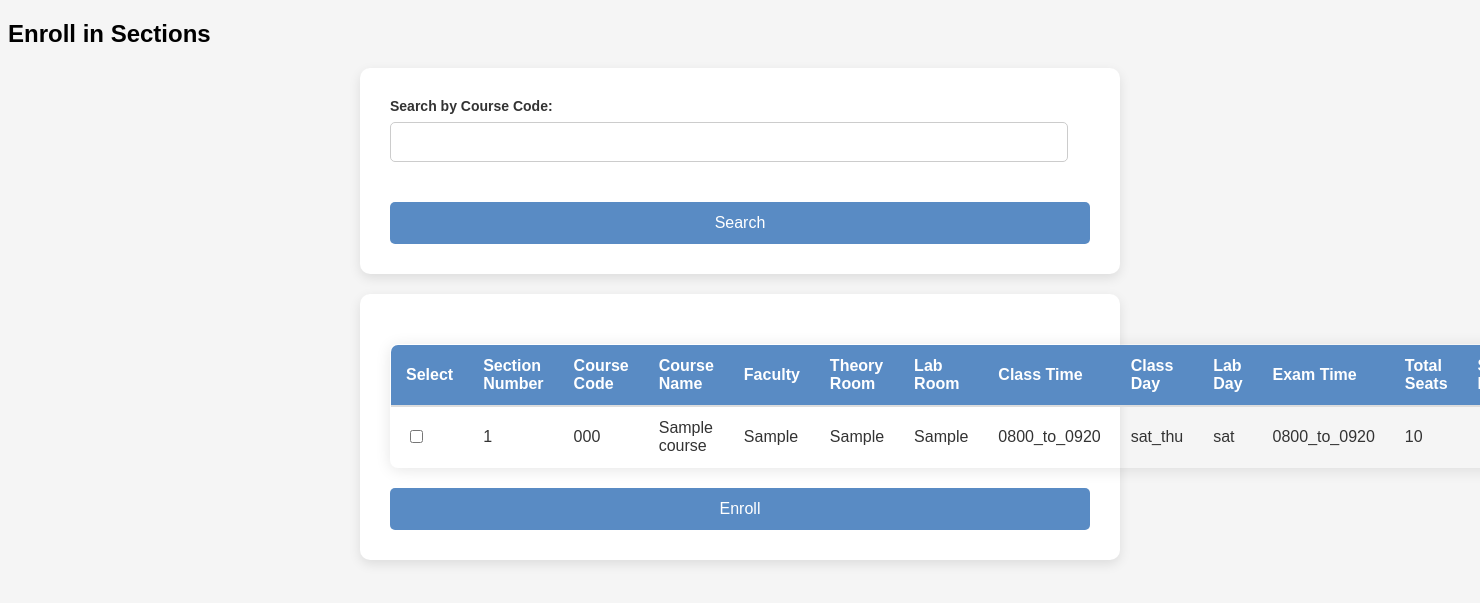
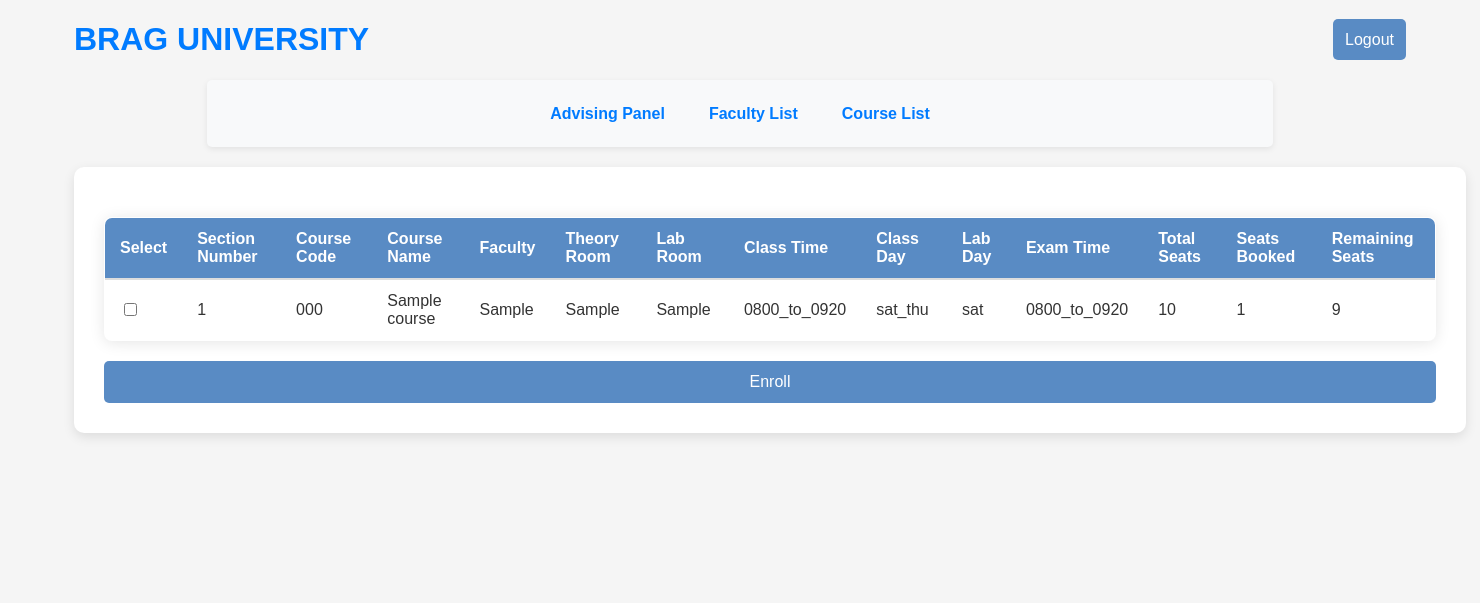
Before and after one commit to treyan07/BRAGUNI, a Django app: page /enroll-section/ in a window 1480 px wide; the page is wider, and only the part inside the window is pictured. Shown: the top 603 px of that part. Run offline with Django 5.2, Linux system fonts and the light colour scheme; a user stored in the database is signed in; tables that the repository leaves empty hold one stand-in row (values such as "Sample post").

Commit message:
modified:   advising/panel/__pycache__/views.cpython-312.pyc 	modified:   advising/panel/views.py 	modified:   advising/static/styles/forms.css 	modified:   advising/static/styles/main.css 	modified:   advising/static/styles/navbar.css 	modified:   advising/templates/all_courses.html 	modified:   advising/templates/all_sections.html 	modified:   advising/templates/create_faculty.html 	modified:   advising/templates/delete_course.html 	modified:   advising/templates/delete_faculty.html 	modified:   advising/templates/delete_section.html 	modified:   advising/templates/delete_student.html 	modified:   advising/templates/edit_course.html 	modified:   advising/templates/edit_faculty.html 	modified:   advising/templates/edit_section.html 	modified:   advising/templates/edit_student.html 	modified:   advising/templates/enroll_section.html 	modified:   advising/templates/login.html 	modified:   advising/templates/main.html 	modified:   advising/templates/navbar.html 	modified:   advising/templates/studentNavbar.html

```diff
--- a/advising/panel/views.py
+++ b/advising/panel/views.py
@@ -33,8 +33,32 @@ lab_days = [
 
 # Create your views here.
 
+
 def home(request):
-    return render(request, "home.html")
+    return redirect('home.html')
+
+def login_view(request):
+    if request.method == 'POST':
+        form = CustomLoginForm(request.POST)
+        if form.is_valid():
+            email = form.cleaned_data.get('email')
+            password = form.cleaned_data.get('password')
+            user = authenticate(request, email=email, password=password)
+            if user is not None:
+                login(request, user)
+                return redirect('home')
+            else:
+                form.add_error(None, 'Invalid login credentials')
+    else:
+        form = CustomLoginForm()
+
+    return render(request, 'login.html', {'form': form})
+
+@login_required
+def logout_view(request):
+    logout(request)
+    return redirect('home')
+
 
 def is_staff_user(user):
     return user.is_staff
@@ -96,6 +120,7 @@ def student_list(request):
 
     return render(request, 'all_students.html', context)
 
+@login_required
 def edit_student(request, student_id):
     with connection.cursor() as cursor:
         cursor.execute("""
@@ -137,6 +162,7 @@ def edit_student(request, student_id):
 
     return render(request, 'edit_student.html', {'form': form, 'student_id': student_id})
 
+@login_required
 def delete_student(request, student_id):
     student = get_object_or_404(Student, student_id=student_id)
 
@@ -146,6 +172,7 @@ def delete_student(request, student_id):
 
     return render(request, 'delete_student.html', {'student': student})
 
+@login_required
 def add_student(request):
     if request.method == 'POST':
         form = StudentForm(request.POST)
@@ -159,7 +186,7 @@ def add_student(request):
         form = StudentForm()
     return render(request, 'create_student.html', {'form': form})
 
-
+@login_required
 def faculty_list(request):
     department_id = request.GET.get('department')
     search_query = request.GET.get('search')
@@ -188,7 +215,6 @@ def faculty_list(request):
         cursor.execute(query, params)
         faculty_list = cursor.fetchall()
 
-    # Fetch all departments for the filter dropdown
     with connection.cursor() as cursor:
         cursor.execute("SELECT id, name FROM panel_department")
         departments = cursor.fetchall()
@@ -200,6 +226,7 @@ def faculty_list(request):
         'search_query': search_query
     })
 
+@login_required
 def edit_faculty(request, faculty_id):
     with connection.cursor() as cursor:
         cursor.execute("""
@@ -236,37 +263,31 @@ def edit_faculty(request, faculty_id):
 
             return redirect('faculty_list')
         else:
-            print(form.errors)  # Debug line to show form errors
+            print(form.errors)
     else:
         form = FacultyForm(instance=faculty_instance)
 
     return render(request, 'edit_faculty.html', {'form': form, 'faculty_id': faculty_id})
 
+@login_required
 def delete_faculty(request, faculty_id):
-    if request.method == 'POST':
+    if request.method == "POST":
         with connection.cursor() as cursor:
-            # First delete any sections that reference this faculty
             cursor.execute("""
                 DELETE FROM panel_section
                 WHERE faculty_id = %s
-            """, [faculty_id])  # Assuming faculty_id is the customuser_ptr_id
+            """, [faculty_id])
 
-            # Now delete the faculty record
             cursor.execute("""
                 DELETE FROM panel_faculty
                 WHERE customuser_ptr_id = %s
-            """, [faculty_id])
-
-            # Finally, delete the custom user record
-            cursor.execute("""
-                DELETE FROM panel_customuser
-                WHERE id = %s
             """, [faculty_id])
 
         return redirect('faculty_list')
 
     return render(request, 'delete_faculty.html', {'faculty_id': faculty_id})
 
+@login_required
 def add_faculty(request):
     if request.method == 'POST':
         form = FacultyForm(request.POST)
@@ -280,6 +301,7 @@ def add_faculty(request):
         form = FacultyForm()
     return render(request, 'create_faculty.html', {'form': form})
 
+@login_required
 def add_staff(request):
     if request.method == 'POST':
         form = StaffForm(request.POST)
@@ -293,6 +315,7 @@ def add_staff(request):
         form = StaffForm()
     return render(request, 'create_staff.html', {'form': form})
 
+@login_required
 def all_courses(request):
     search_query = request.GET.get('search', '')
     department_filter = request.GET.get('department', '')
@@ -325,6 +348,7 @@ def all_courses(request):
         'department_filter': department_filter
     })
 
+@login_required
 def edit_course(request, course_id):
     with connection.cursor() as cursor:
         cursor.execute("""
@@ -351,7 +375,6 @@ def edit_course(request, course_id):
 
         return redirect('all-courses')
 
-    # Fetch departments for the dropdown
     with connection.cursor() as cursor:
         cursor.execute("SELECT id, name FROM panel_department")
         departments = cursor.fetchall()
@@ -361,6 +384,7 @@ def edit_course(request, course_id):
         'departments': departments
     })
 
+@login_required
 def delete_course(request, course_id):
     if request.method == 'POST':
         with connection.cursor() as cursor:
@@ -370,6 +394,7 @@ def delete_course(request, course_id):
     # Optional: Render a confirmation page before deletion
     return render(request, 'delete_course.html', {'course_id': course_id})
 
+@login_required
 def AddDepartment(request):
     form = DepartmentForm()
     if request.method == 'POST':
@@ -380,6 +405,7 @@ def AddDepartment(request):
     context = {'form': form}
     return render(request, 'create_department.html', context)
 
+@login_required
 def AddCourse(request):
     form = CourseForm()
     if request.method == 'POST':
@@ -390,13 +416,13 @@ def AddCourse(request):
     context = {'form': form}
     return render(request, 'create_course.html', context)
 
+@login_required
 def all_sections(request):
     sections = []
     course_filter = request.GET.get('course_code', '')
     class_time_filter = request.GET.get('class_time', '')
     class_day_filter = request.GET.get('class_day', '')
 
-    # Fetch all sections with filtering
     with connection.cursor() as cursor:
         query = """
             SELECT s.id, s.number, d.name AS department_name, c.course_code,
@@ -432,6 +458,7 @@ def all_sections(request):
         'class_days': dict(class_days),
     })
 
+@login_required
 def edit_section(request, section_id):
     section = get_object_or_404(Section, id=section_id)  # Change based on your ID field
 
@@ -445,6 +472,7 @@ def edit_section(request, section_id):
 
     return render(request, 'edit_section.html', {'form': form, 'section': section})
 
+@login_required
 def delete_section(request, section_id):
     section = get_object_or_404(Section, id=section_id)
 
@@ -454,6 +482,7 @@ def delete_section(request, section_id):
 
     return render(request, 'delete_section.html', {'section': section})
 
+@login_required
 def AddSection(request):
     form = SectionForm()
     if request.method == 'POST':
@@ -465,27 +494,7 @@ def AddSection(request):
     return render(request, 'create_section.html', context)
 
 
-def login_view(request):
-    if request.method == 'POST':
-        form = CustomLoginForm(request.POST)
-        if form.is_valid():
-            email = form.cleaned_data.get('email')
-            password = form.cleaned_data.get('password')
-            user = authenticate(request, email=email, password=password)
-            if user is not None:
-                login(request, user)
-                return redirect('home')
-            else:
-                form.add_error(None, 'Invalid login credentials')
-    else:
-        form = CustomLoginForm()
-
-    return render(request, 'login.html', {'form': form})
-
-def logout_view(request):
-    logout(request)
-    return redirect('home')
-
+@login_required
 def enroll_section(request):
     student_id = request.user.id  # Assuming user is logged in as a student
 
@@ -504,35 +513,33 @@ def enroll_section(request):
             """, [student_id])
             already_enrolled = cursor.fetchone()[0]
 
-            if already_enrolled > 0:  # If already enrolled, do not allow further enrollment
+            if already_enrolled > 0:
                 return render(request, 'enroll_section.html', {'error': 'You have already enrolled in sections. You cannot enroll again.'})
 
-        # Enroll student in selected sections and update seat count
-        enrolled_courses = set()  # To track enrolled course codes
-        for section_id in selected_sections:
-            with connection.cursor() as cursor:
-                # Check the course code of the selected section
+            enrolled_courses = set()
+            for section_id in selected_sections:
                 cursor.execute("""
                     SELECT c.course_code FROM panel_section s
                     JOIN panel_course c ON s.course_id = c.id
                     WHERE s.id = %s
                 """, [section_id])
-                course_code = cursor.fetchone()[0]
+                course_code = cursor.fetchone()
 
-                # Check if the student is already enrolled in the same course
+                if course_code is None:
+                    continue  # Skip if the section does not exist
+
+                course_code = course_code[0]
+
                 if course_code in enrolled_courses:
                     return render(request, 'enroll_section.html', {'error': 'You cannot enroll in multiple sections of the same course.'})
 
-                # Add the course code to the set
                 enrolled_courses.add(course_code)
 
-                # Insert into StudentEnrollment and update seat booked
                 cursor.execute("""
                     INSERT INTO panel_student_enrollment (student_id, section_id)
                     VALUES (%s, %s)
                 """, [student_id, section_id])
 
-                # Update seat booked in panel_section
                 cursor.execute("""
                     UPDATE panel_section
                     SET seat_booked = seat_booked + 1
@@ -541,20 +548,20 @@ def enroll_section(request):
 
         return redirect('home')
 
-    # Fetch available sections with associated course codes and faculty names
     course_code_filter = request.GET.get('course_code', '')
+
     with connection.cursor() as cursor:
         query = """
             SELECT s.id, s.number, c.course_code, c.course_name,
                    f.initial, s.theory_room, s.lab_room,
                    s.class_time, s.class_day, s.lab_day, s.exam_time,
-                   s.total_seat, s.seat_booked
+                   s.total_seat, s.seat_booked,
+                   (s.total_seat - s.seat_booked) AS remaining_seats
             FROM panel_section s
             JOIN panel_course c ON s.course_id = c.id
             JOIN panel_faculty f ON s.faculty_id = f.customuser_ptr_id
         """
 
-        # Add search condition for course code
         if course_code_filter:
             query += " WHERE c.course_code LIKE %s"
             cursor.execute(query, ['%' + course_code_filter + '%'])
--- a/advising/static/styles/forms.css
+++ b/advising/static/styles/forms.css
@@ -1,6 +1,5 @@
-/* Form Container */
 form {
-    max-width: 700px;
+    width: 700px;
     margin: 20px auto;
     padding: 30px;
     background-color: #fff;
@@ -9,7 +8,10 @@ form {
     font-family: 'Arial', sans-serif;
 }
 
-/* Label Styling */
+.advising-form{
+    width: 100%;
+}
+
 label {
     display: inline-block;
     margin-bottom: 8px;
@@ -18,8 +20,7 @@ label {
     font-weight: bold;
 }
 
-/* Input and Select Styling */
-input[type="text"], input[type="number"], input[type="email"], select {
+input[type="text"], input[type="password"], input[type="number"], input[type="email"], select {
     width: calc(100% - 22px);
     padding: 10px;
     margin-bottom: 20px;
@@ -30,13 +31,11 @@ input[type="text"], input[type="number"], input[type="email"], select {
     transition: border-color 0.3s ease;
 }
 
-/* Focus state for inputs and select */
-input[type="text"]:focus, input[type="number"]:focus, select:focus {
+input[type="text"]:focus, input[type="password"]:focus, input[type="number"]:focus, select:focus {
     border-color: #4CAF50;
     outline: none;
 }
 
-/* Button Styling */
 button {
     width: 100%;
     padding: 12px;
@@ -49,7 +48,6 @@ button {
     transition: background-color 0.3s ease;
 }
 
-/* Button Hover State */
 button:hover {
     background-color: #598bc4;
 }
@@ -69,16 +67,12 @@ button:hover {
     justify-content: center;
 }
 
-
-
-/* Improved Layout with Flexbox */
 .form-group {
     display: flex;
     flex-direction: column;
     margin-bottom: 20px;
 }
 
-/* Textarea Styling */
 textarea {
     width: calc(100% - 22px);
     padding: 10px;
@@ -92,7 +86,6 @@ textarea {
     resize: vertical;
 }
 
-/* Focus state for the textarea */
 textarea:focus {
     border-color: #4CAF50;
     outline: none;
@@ -121,7 +114,6 @@ textarea:focus {
 
 .link-btn a{
     text-decoration: none;
-    width: 100%;
     padding: 12px;
     background-color: #598bc4;
     color: white;
@@ -134,4 +126,10 @@ textarea:focus {
 
 .center{
     text-align: center;
+    margin-top: 20px;
 }
+
+.flex{
+    display: flex;
+    gap: 10px;
+}
--- a/advising/static/styles/main.css
+++ b/advising/static/styles/main.css
@@ -1,4 +1,6 @@
 body{
     font-family: Arial, Helvetica, sans-serif;
     background-color: whitesmoke;
+    margin: auto;
+    width: 90%;
 }
--- a/advising/static/styles/navbar.css
+++ b/advising/static/styles/navbar.css
@@ -13,7 +13,7 @@
     border-radius: 5px;
     margin: auto;
     margin-bottom: 20px;
-    width: 50%;
+    width: 80%;
 }
 
 .nav-bar a {
@@ -32,6 +32,12 @@
     color: white;
 }
 
+.flex-container{
+    display: flex;
+    align-items: center;
+    justify-content: space-between;
+}
+
 
 
 
--- a/advising/templates/create_faculty.html
+++ b/advising/templates/create_faculty.html
@@ -2,10 +2,8 @@
 
 {% block content %}
 
-<title>Add Faculty</title>
 
 <div>
-    <h1>Add Faculty</h1>
     <form method="post">
         {% csrf_token %}
         {{ form.as_p }}
--- a/advising/templates/delete_faculty.html
+++ b/advising/templates/delete_faculty.html
@@ -2,7 +2,10 @@
 <link rel="stylesheet" href="{% static 'styles/forms.css' %}" />
 <link rel="stylesheet" href="{% static 'styles/main.css' %}" />
 
-<h2>Are you sure you want to delete this faculty?</h2>
+<div class="center">
+    <h2>Are you sure you want to delete this faculty?</h2>
+</div>
+
 <form method="post">
     {% csrf_token %}
     <button type="submit">Yes, delete</button>
--- a/advising/templates/edit_faculty.html
+++ b/advising/templates/edit_faculty.html
@@ -5,4 +5,7 @@
     {% csrf_token %}
     {{ form.as_p }}
     <button type="submit">Save Changes</button>
+    <div class="link-btn center">
+        <a href="{% url 'faculty_list' %}">Back</a>
+    </div>
 </form>
--- a/advising/templates/enroll_section.html
+++ b/advising/templates/enroll_section.html
@@ -1,22 +1,15 @@
-<!-- enroll_section.html -->
 {% extends 'main.html' %}
 
+{% load static %}
+<link rel="stylesheet" href="{% static 'styles/forms.css' %}">
+
 {% block content %}
-<h2>Enroll in Sections</h2>
 
 {% if error %}
     <div class="alert alert-danger">{{ error }}</div>
 {% endif %}
 
-<form method="GET" class="mb-3">
-    <div class="form-group">
-        <label for="course_code">Search by Course Code:</label>
-        <input type="text" id="course_code" name="course_code" value="{{ course_code_filter }}" class="form-control">
-    </div>
-    <button type="submit" class="btn btn-primary">Search</button>
-</form>
-
-<form method="POST">
+<form class="advising-form" method="POST">
     {% csrf_token %}
     <table class="table">
         <thead>
@@ -34,6 +27,7 @@
                 <th>Exam Time</th>
                 <th>Total Seats</th>
                 <th>Seats Booked</th>
+                <th>Remaining Seats</th>
             </tr>
         </thead>
         <tbody>
@@ -53,6 +47,8 @@
                     <td>{{ section.9 }}</td>
                     <td>{{ section.10 }}</td>
                     <td>{{ section.11 }}</td>
+                    <td>{{ section.12 }}</td>
+                    <td>{{ section.13 }}</td>
                 </tr>
             {% empty %}
                 <tr>
@@ -62,6 +58,6 @@
         </tbody>
     </table>
 
-    <button type="submit" class="btn btn-primary">Enroll</button>
+    <button type="submit">Enroll</button>
 </form>
 {% endblock %}
--- a/advising/templates/login.html
+++ b/advising/templates/login.html
@@ -1,5 +1,6 @@
 {% load static %}
 <link rel="stylesheet" href="{% static 'styles/forms.css' %}" />
+<link rel="stylesheet" href="{% static 'styles/main.css' %}" />
 
 
 <!DOCTYPE html>
@@ -10,7 +11,9 @@
     <title>Login</title>
 </head>
 <body>
-    <h2>Login</h2>
+    <div class="center">
+        <h2>Login</h2>
+    </div>
     <form method="post">
         {% csrf_token %}
         <div>
--- a/advising/templates/main.html
+++ b/advising/templates/main.html
@@ -17,9 +17,9 @@
     {% include 'navbar.html' %}
     {%endif%}
 
-    {% comment %} {% if request.user.user_type == 1 %}
+    {% if request.user.user_type == 1 %}
     {% include 'studentNavbar.html' %}
-    {%endif%} {% endcomment %}
+    {%endif%}
 
 
     {% block content %}
--- a/advising/templates/studentNavbar.html
+++ b/advising/templates/studentNavbar.html
@@ -1,11 +1,25 @@
 {% load static %}
 <link rel="stylesheet" href="{% static 'styles/navbar.css' %}">
 
-<a href = '/' class="tag-line">
-    <h1> BRAG UNIVERSITY </h1>
-</a>
+<div class="flex-container">
+    <div style="display: inline-block;">
+        <a href = '/' class="tag-line">
+            <h1> BRAG UNIVERSITY </h1>
+        </a>
+    </div>
+    <div class="link-btn">
+        {% if user.is_authenticated %}
+        <a href="{% url 'login' %}">Logout</a>
+        {%else%}
+        <a href="{% url 'login' %}">Login</a>
+        {%endif%}
+    </div>
+</div>
 
 <div class="nav-bar">
+    <a href = '{% url "enroll_section" %}'>
+        <h1> Advising Panel </h1>
+    </a>
     <a href = '{% url "faculty_list" %}'>
         <h1> Faculty List </h1>
     </a>
```
Also changed, not shown: advising/templates/all_courses.html (+17 -28 lines), advising/templates/all_sections.html (+11 -6 lines), advising/templates/delete_course.html (+7 -4 lines), advising/templates/delete_section.html (+9 -3 lines), advising/templates/delete_student.html (+14 -4 lines), advising/templates/edit_course.html (+4 -4 lines), advising/templates/edit_section.html (+4 -3 lines), advising/templates/edit_student.html (+6 -5 lines), advising/templates/navbar.html (+15 -4 lines).
